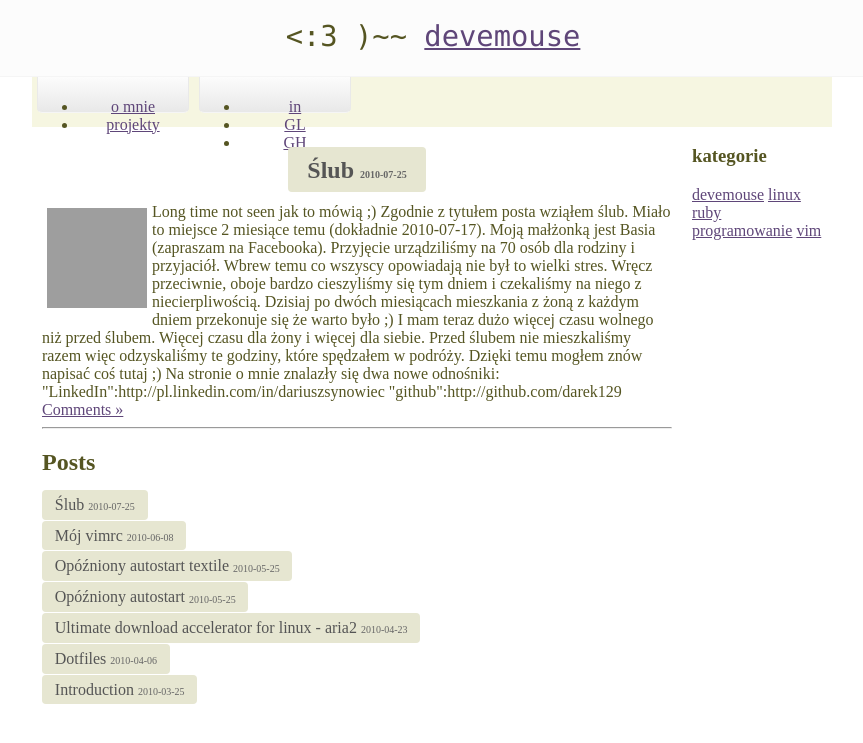
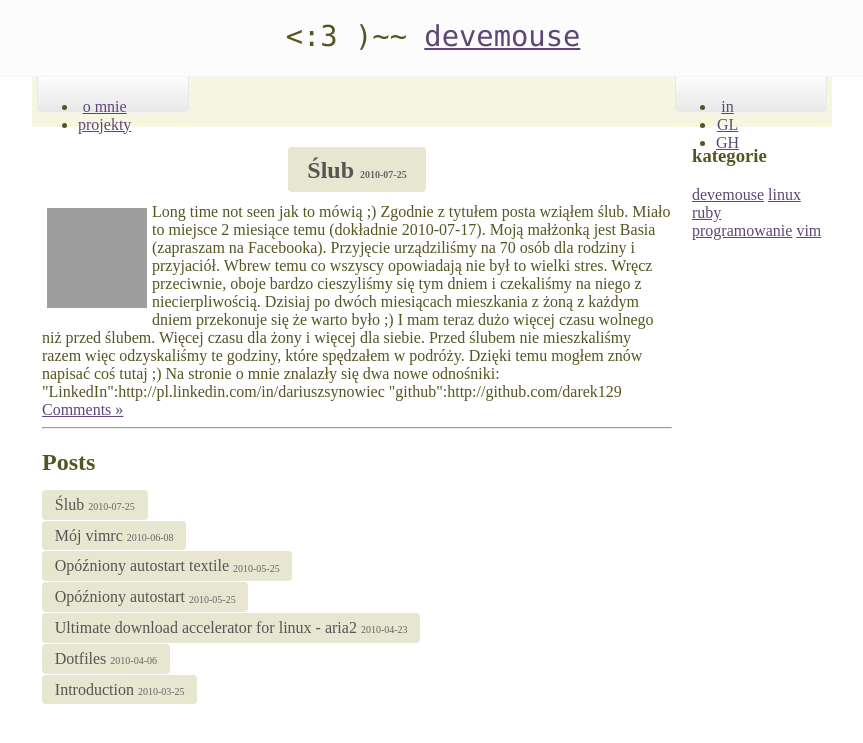
Before and after one commit to devemouse/devemouse.github.com, a Jekyll site: the page built from index.html, in a window 1280 px wide. Shown: the top 743 px of the page, without its empty margins (208-1071 px from the left). Built offline with Jekyll 4.4.1, drawn with Linux system fonts in a browser that asks for light colours; Markdown is read by kramdown in place of the engine named in the settings; grey boxes are pictures that could not be loaded.

Commit message:
layout changes

```diff
--- a/css/default.css
+++ b/css/default.css
@@ -178,6 +178,11 @@ li.post {
 }
 
 .nav-right {
+   float:right;
+}
+
+.nav-top ul {
+   display:inline;
    float:left;
 }
 
```
